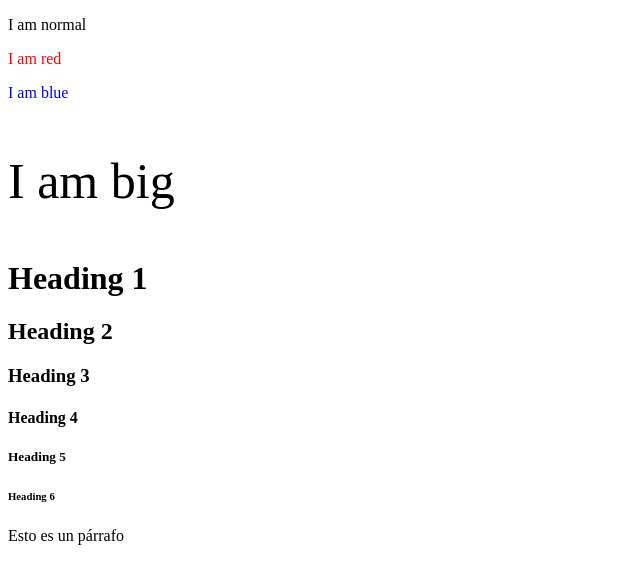
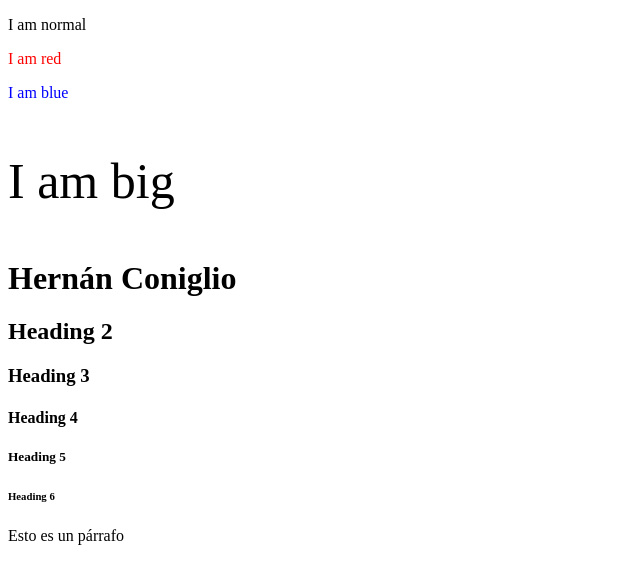
Before and after one commit to hernanconiglio/gitworkshop, a plain HTML site: page index.html in a window 1280 px wide. Shown: the whole page, without its empty margins (0-640 px from the left). Drawn offline with Linux system fonts and the light colour scheme.

Commit message:
hi lead made the changes in the file index.html

```diff
--- a/index.html
+++ b/index.html
@@ -7,7 +7,7 @@
 <p style="color:blue;">I am blue</p>
 <p style="font-size:50px;">I am big</p>
 
-<h1>Heading 1</h1>
+<h1>Hernán Coniglio</h1>
 <h2>Heading 2</h2>
 <h3>Heading 3</h3>
 <h4>Heading 4</h4>
```
